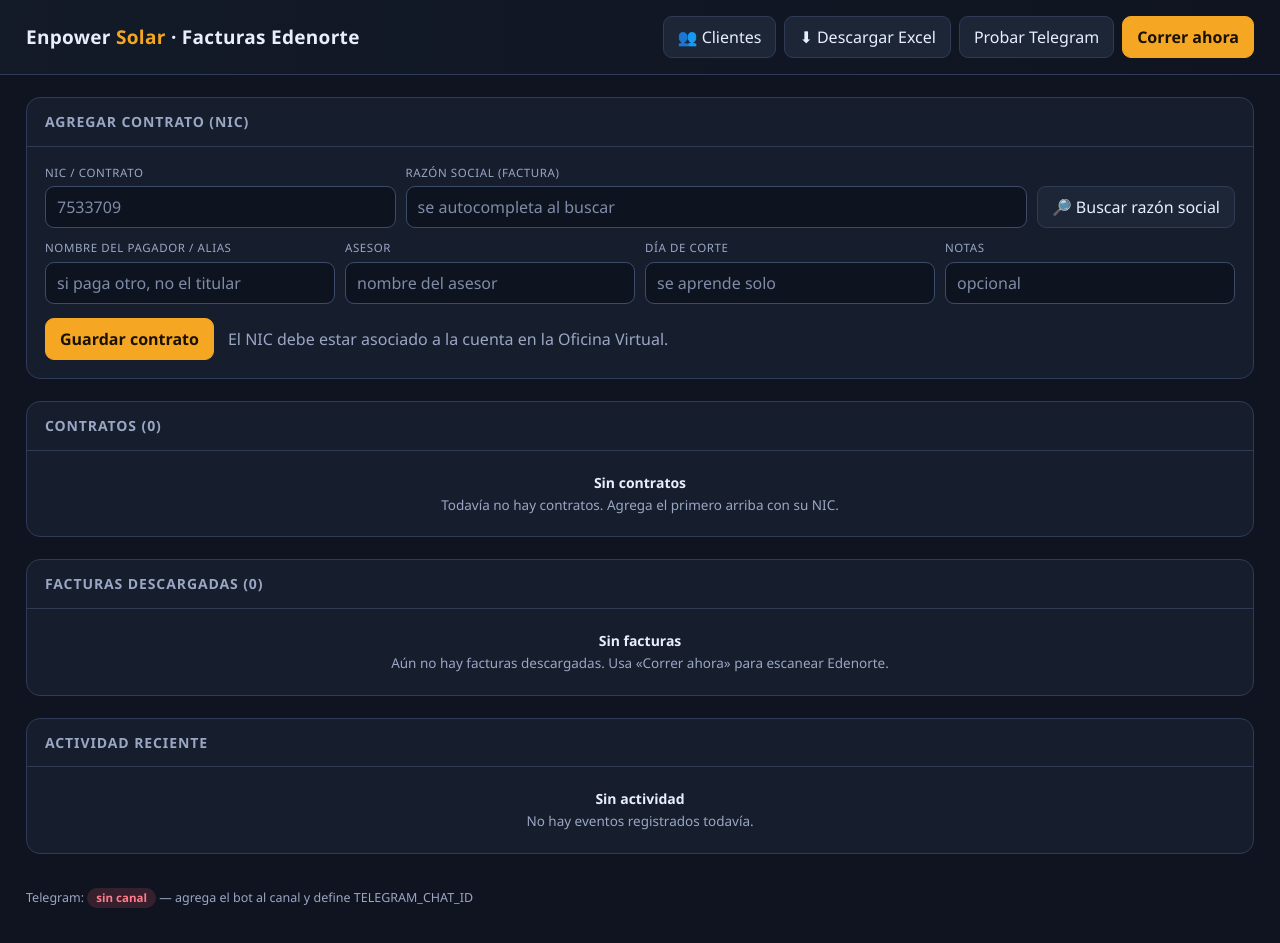
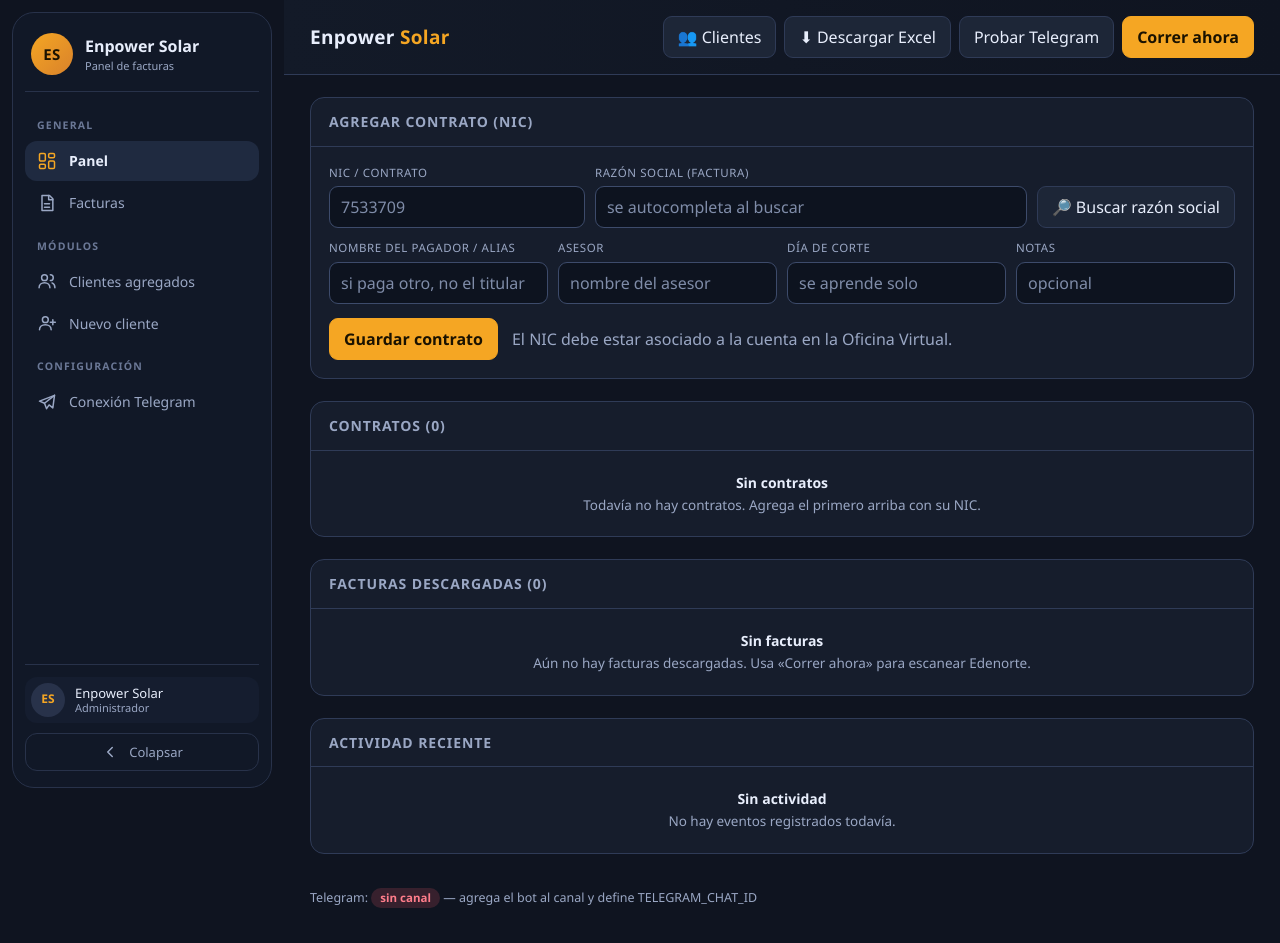
Before and after one commit to nazts/EnpowerSolarEdeFacturas, a FastAPI app: page / in a window 1280 px wide. Run offline with FastAPI, Linux system fonts and the light colour scheme; data that the repository does not hold is empty.

Commit message:
frontend: layout con sidebar de modulos, marca solo Enpower Solar y ajuste del menu movil

```diff
--- /dev/null
+++ b/app/templates/base.html
@@ -0,0 +1,146 @@
+<!DOCTYPE html>
+<html lang="es">
+<head>
+<meta charset="utf-8">
+<meta name="viewport" content="width=device-width, initial-scale=1">
+<title>{% block titulo %}Enpower Solar{% endblock %}</title>
+<style>
+  :root{
+    --bg:#0f1420; --card:#161d2c; --card2:#1d2637; --line:#2f3b57;
+    --txt:#e8eefc; --muted:#9aa7c4; --accent:#f5a623; --ok:#3ecf8e; --bad:#ff7d8b; --info:#6bb6ff;
+    --side-w:260px; --side-w-min:76px; --side-bg:#111827; --side-hi:#1f2a40;
+  }
+  *{box-sizing:border-box}
+  body{margin:0;font-family:"Segoe UI",system-ui,sans-serif;background:var(--bg);color:var(--txt);line-height:1.4}
+
+  /* ---------- Sidebar ---------- */
+  aside#sidebar{position:fixed;top:12px;left:12px;bottom:12px;width:var(--side-w);z-index:50;
+    display:flex;flex-direction:column;background:var(--side-bg);border:1px solid #28324a;
+    border-radius:22px;padding:16px 12px;overflow:hidden;transition:width .2s ease,transform .25s ease}
+  #sidebar .marca{display:flex;align-items:center;gap:12px;padding:4px 6px 16px;border-bottom:1px solid #28324a;margin-bottom:8px}
+  #sidebar .logo{flex:0 0 42px;width:42px;height:42px;border-radius:50%;display:grid;place-items:center;
+    background:linear-gradient(135deg,#f5a623,#d9822b);color:#1a1200;font-weight:800;font-size:15px;letter-spacing:.5px}
+  #sidebar .marca-txt{font-weight:700;font-size:16px;white-space:nowrap;overflow:hidden}
+  #sidebar .marca-txt small{display:block;font-weight:400;font-size:11px;color:var(--muted)}
+  #sidebar nav{flex:1;overflow-y:auto;overflow-x:hidden;padding:4px 0}
+  #sidebar .grupo{font-size:10.5px;font-weight:700;letter-spacing:1.2px;text-transform:uppercase;color:#6b7896;
+    padding:14px 12px 6px;white-space:nowrap;overflow:hidden}
+  #sidebar a.item{position:relative;display:flex;align-items:center;gap:12px;padding:10px 12px;margin:2px 0;
+    border-radius:12px;color:var(--muted);text-decoration:none;font-size:14px;white-space:nowrap;transition:background .15s,color .15s}
+  #sidebar a.item svg{flex:0 0 20px;width:20px;height:20px;stroke:currentColor;fill:none;stroke-width:1.8;stroke-linecap:round;stroke-linejoin:round}
+  #sidebar a.item:hover{background:#182033;color:var(--txt)}
+  #sidebar a.item.activo{background:var(--side-hi);color:var(--txt);font-weight:600}
+  #sidebar a.item.activo::before{content:"";position:absolute;left:-12px;top:9px;bottom:9px;width:4px;border-radius:0 4px 4px 0;background:var(--accent)}
+  #sidebar a.item.activo svg{color:var(--accent)}
+  #sidebar a.item:focus-visible,#sidebar button:focus-visible,#menuBtn:focus-visible{outline:3px solid #ffd27a;outline-offset:2px}
+  #sidebar .pie{border-top:1px solid #28324a;padding-top:12px;margin-top:8px;display:flex;flex-direction:column;gap:10px}
+  #sidebar .usuario{display:flex;align-items:center;gap:10px;padding:6px;border-radius:12px;background:#151d2f;overflow:hidden}
+  #sidebar .avatar{flex:0 0 34px;width:34px;height:34px;border-radius:50%;background:#28324a;display:grid;place-items:center;font-size:12px;font-weight:700;color:var(--accent)}
+  #sidebar .usuario-txt{font-size:13px;white-space:nowrap;overflow:hidden;line-height:1.25}
+  #sidebar .usuario-txt small{display:block;color:var(--muted);font-size:11px}
+  #sidebar button#colapsar{display:flex;align-items:center;gap:10px;width:100%;padding:9px 12px;border-radius:12px;
+    border:1px solid #28324a;background:transparent;color:var(--muted);font:inherit;font-size:13px;cursor:pointer;min-height:0;white-space:nowrap}
+  #sidebar button#colapsar:hover{color:var(--accent);border-color:var(--accent)}
+  #sidebar button#colapsar svg{flex:0 0 18px;width:18px;height:18px;stroke:currentColor;fill:none;stroke-width:2;stroke-linecap:round;stroke-linejoin:round;transition:transform .2s}
+
+  /* ---------- Colapsado (rail) ---------- */
+  body.side-min aside#sidebar{width:var(--side-w-min)}
+  body.side-min #sidebar .marca-txt,body.side-min #sidebar .item span,body.side-min #sidebar .usuario-txt,body.side-min #sidebar #colapsar span{display:none}
+  body.side-min #sidebar .grupo{height:1px;padding:0;margin:12px 14px;background:#28324a;font-size:0}
+  body.side-min #sidebar .marca{justify-content:center;padding-left:0;padding-right:0}
+  body.side-min #sidebar a.item,body.side-min #sidebar button#colapsar{justify-content:center;padding-left:0;padding-right:0}
+  body.side-min #sidebar .usuario{justify-content:center}
+  body.side-min #sidebar button#colapsar svg{transform:rotate(180deg)}
+
+  /* ---------- Contenido ---------- */
+  main#principal{margin-left:calc(var(--side-w) + 24px);min-width:0;transition:margin-left .2s ease}
+  body.side-min main#principal{margin-left:calc(var(--side-w-min) + 24px)}
+
+  #menuBtn{display:none;position:fixed;top:12px;left:12px;z-index:60;width:42px;height:42px;padding:0;border-radius:12px;
+    border:1px solid #28324a;background:var(--side-bg);color:var(--txt);cursor:pointer;align-items:center;justify-content:center;min-height:0}
+  #menuBtn svg{width:22px;height:22px;stroke:currentColor;fill:none;stroke-width:2;stroke-linecap:round}
+  #velo{display:none}
+
+  @media(max-width:768px){
+    aside#sidebar{transform:translateX(calc(-100% - 20px));width:min(280px,82vw)}
+    body.side-abierto aside#sidebar{transform:none}
+    body.side-min aside#sidebar{width:min(280px,82vw)}
+    body.side-min #sidebar .marca-txt,body.side-min #sidebar .item span,body.side-min #sidebar .usuario-txt,body.side-min #sidebar #colapsar span{display:inline}
+    body.side-min #sidebar .usuario-txt{display:block}
+    #sidebar button#colapsar{display:none}
+    main#principal,body.side-min main#principal{margin-left:0;padding-top:64px}
+    #menuBtn{display:inline-flex}
+    body.side-abierto #menuBtn{opacity:0;pointer-events:none}
+    body.side-abierto #velo{display:block;position:fixed;inset:0;background:rgba(0,0,0,.55);z-index:40}
+  }
+</style>
+{% block estilos %}{% endblock %}
+</head>
+<body>
+<button type="button" id="menuBtn" aria-label="Abrir menú" aria-controls="sidebar" aria-expanded="false">
+  <svg viewBox="0 0 24 24"><path d="M4 6h16M4 12h16M4 18h16"/></svg>
+</button>
+<div id="velo"></div>
+
+<aside id="sidebar" aria-label="Navegación principal">
+  <div class="marca">
+    <div class="logo">ES</div>
+    <div class="marca-txt">Enpower Solar<small>Panel de facturas</small></div>
+  </div>
+  <nav>
+    <div class="grupo">General</div>
+    <a class="item{% if activo == 'panel' %} activo{% endif %}" href="/" title="Panel"{% if activo == 'panel' %} aria-current="page"{% endif %}>
+      <svg viewBox="0 0 24 24"><rect x="3" y="3" width="7" height="9" rx="1.5"/><rect x="14" y="3" width="7" height="5" rx="1.5"/><rect x="14" y="12" width="7" height="9" rx="1.5"/><rect x="3" y="16" width="7" height="5" rx="1.5"/></svg><span>Panel</span></a>
+    <a class="item" href="/#facturas" title="Facturas">
+      <svg viewBox="0 0 24 24"><path d="M6 3h9l4 4v14H6z"/><path d="M14 3v5h5M9 13h6M9 17h6"/></svg><span>Facturas</span></a>
+
+    <div class="grupo">Módulos</div>
+    <a class="item{% if activo == 'clientes' %} activo{% endif %}" href="/clientes" title="Clientes agregados"{% if activo == 'clientes' %} aria-current="page"{% endif %}>
+      <svg viewBox="0 0 24 24"><circle cx="9" cy="8" r="3.5"/><path d="M2.5 20c0-3.6 2.9-6 6.5-6s6.5 2.4 6.5 6"/><path d="M16 4.5a3.5 3.5 0 0 1 0 7M18 14.3c2 .7 3.5 2.5 3.5 5.7"/></svg><span>Clientes agregados</span></a>
+    <a class="item{% if activo == 'cliente_nuevo' %} activo{% endif %}" href="/clientes/nuevo" title="Nuevo cliente"{% if activo == 'cliente_nuevo' %} aria-current="page"{% endif %}>
+      <svg viewBox="0 0 24 24"><circle cx="10" cy="8" r="3.5"/><path d="M3 20c0-3.6 3-6 7-6s7 2.4 7 6"/><path d="M19 8v6M16 11h6"/></svg><span>Nuevo cliente</span></a>
+
+    <div class="grupo">Configuración</div>
+    <a class="item{% if activo == 'telegram' %} activo{% endif %}" href="/telegram" title="Conexión Telegram"{% if activo == 'telegram' %} aria-current="page"{% endif %}>
+      <svg viewBox="0 0 24 24"><path d="M21 4 3 11l6 2.5L11.5 20l3-4.5L19 19z"/><path d="m9 13.5 12-9.5"/></svg><span>Conexión Telegram</span></a>
+  </nav>
+  <div class="pie">
+    <div class="usuario">
+      <div class="avatar">ES</div>
+      <div class="usuario-txt">Enpower Solar<small>Administrador</small></div>
+    </div>
+    <button type="button" id="colapsar" aria-label="Colapsar menú" title="Colapsar menú">
+      <svg viewBox="0 0 24 24"><path d="m15 6-6 6 6 6"/></svg><span>Colapsar</span>
+    </button>
+  </div>
+</aside>
+
+<main id="principal">
+{% block contenido %}{% endblock %}
+</main>
+
+<script>
+(function(){
+  var b = document.body, KEY = 'sidebar-min';
+  try { if (localStorage.getItem(KEY) === '1') b.classList.add('side-min'); } catch(e){}
+  var movil = function(){ return window.matchMedia('(max-width:768px)').matches; };
+  document.getElementById('colapsar').addEventListener('click', function(){
+    var min = b.classList.toggle('side-min');
+    try { localStorage.setItem(KEY, min ? '1' : '0'); } catch(e){}
+  });
+  var btn = document.getElementById('menuBtn');
+  function abrir(v){
+    b.classList.toggle('side-abierto', v);
+    btn.setAttribute('aria-expanded', v ? 'true' : 'false');
+  }
+  btn.addEventListener('click', function(){ abrir(!b.classList.contains('side-abierto')); });
+  document.getElementById('velo').addEventListener('click', function(){ abrir(false); });
+  document.querySelectorAll('#sidebar a.item').forEach(function(a){
+    a.addEventListener('click', function(){ if (movil()) abrir(false); });
+  });
+  document.addEventListener('keydown', function(e){ if (e.key === 'Escape') abrir(false); });
+})();
+</script>
+{% block scripts %}{% endblock %}
+</body>
+</html>
--- a/app/templates/index.html
+++ b/app/templates/index.html
@@ -1,16 +1,6 @@
-<!DOCTYPE html>
-<html lang="es">
-<head>
-<meta charset="utf-8">
-<meta name="viewport" content="width=device-width, initial-scale=1">
-<title>Enpower Solar · Facturas Edenorte</title>
-<style>
-  :root{
-    --bg:#0f1420; --card:#161d2c; --card2:#1d2637; --line:#2f3b57;
-    --txt:#e8eefc; --muted:#9aa7c4; --accent:#f5a623; --ok:#3ecf8e; --bad:#ff7d8b; --info:#6bb6ff;
-  }
-  *{box-sizing:border-box}
-  body{margin:0;font-family:"Segoe UI",system-ui,sans-serif;background:var(--bg);color:var(--txt);line-height:1.4}
+{% extends 'base.html' %}
+{% block titulo %}Enpower Solar{% endblock %}
+{% block estilos %}<style>
   header{display:flex;align-items:center;justify-content:space-between;gap:12px 20px;flex-wrap:wrap;
     padding:16px 26px;border-bottom:1px solid var(--line);background:linear-gradient(90deg,#131a28,#0f1420)}
   h1{margin:0;font-size:19px;letter-spacing:.3px;white-space:nowrap}
@@ -25,7 +15,7 @@
   button:disabled{opacity:.6;cursor:progress}
   a:focus-visible,button:focus-visible,input:focus-visible,select:focus-visible{
     outline:3px solid #ffd27a;outline-offset:2px}
-  main{padding:22px 26px;display:grid;gap:22px;max-width:1400px;margin:0 auto}
+  .pagina{padding:22px 26px;display:grid;gap:22px;max-width:1400px;margin:0 auto}
   section{background:var(--card);border:1px solid var(--line);border-radius:14px;overflow:hidden}
   section > h2{margin:0;padding:14px 18px;font-size:14px;text-transform:uppercase;
     letter-spacing:.9px;color:var(--muted);border-bottom:1px solid var(--line)}
@@ -84,7 +74,7 @@
   @media(prefers-reduced-motion:reduce){.spin{animation:none}*{transition:none!important}}
 
   @media(max-width:900px){
-    header{padding:14px 16px} main{padding:16px}
+    header{padding:14px 16px} .pagina{padding:16px}
     #msg{margin:12px 16px 0}
   }
   @media(max-width:640px){
@@ -103,11 +93,10 @@
     table.cards td.acc{justify-content:flex-end}
     table.cards td.acc::before{content:none}
   }
-</style>
-</head>
-<body>
+</style>{% endblock %}
+{% block contenido %}
 <header>
-  <h1>Enpower <span>Solar</span> · Facturas Edenorte</h1>
+  <h1>Enpower <span>Solar</span></h1>
   <div class="acciones" role="group" aria-label="Acciones generales">
     <a class="btn" href="/clientes">👥 Clientes</a>
     <a class="btn" href="/export/excel">⬇ Descargar Excel</a>
@@ -116,7 +105,7 @@
   </div>
 </header>
 <div id="msg" role="status" aria-live="polite"></div>
-<main id="contenido">
+<div class="pagina" id="contenido">
 
   <section>
     <h2>Agregar contrato (NIC)</h2>
@@ -209,7 +198,7 @@
   </section>
   {% endif %}
 
-  <section>
+  <section id="facturas">
     <h2>Facturas descargadas ({{ facturas|length }})</h2>
     <div class="cuerpo sin-pad">
       {% if facturas %}
@@ -268,7 +257,7 @@
     Telegram: {% if chat_configurado %}<span class="pill ok">canal configurado</span>
     {% else %}<span class="pill bad">sin canal</span> — agrega el bot al canal y define TELEGRAM_CHAT_ID{% endif %}
   </p>
-</main>
+</div>
 
 <dialog id="dlg" aria-labelledby="dlgTitulo">
   <h3 id="dlgTitulo">Editar contrato <span id="dlgNic"></span></h3>
@@ -357,5 +346,4 @@ async function correrAhora(){
   if(recargar) setTimeout(()=>location.reload(), 1500);
 }
 </script>
-</body>
-</html>
+{% endblock %}
```
Also changed, not shown: app/templates/cliente_detalle.html (+11 -23 lines), app/templates/cliente_nuevo.html (+11 -23 lines), app/templates/clientes.html (+11 -23 lines), app/templates/telegram.html (+8 -13 lines).
